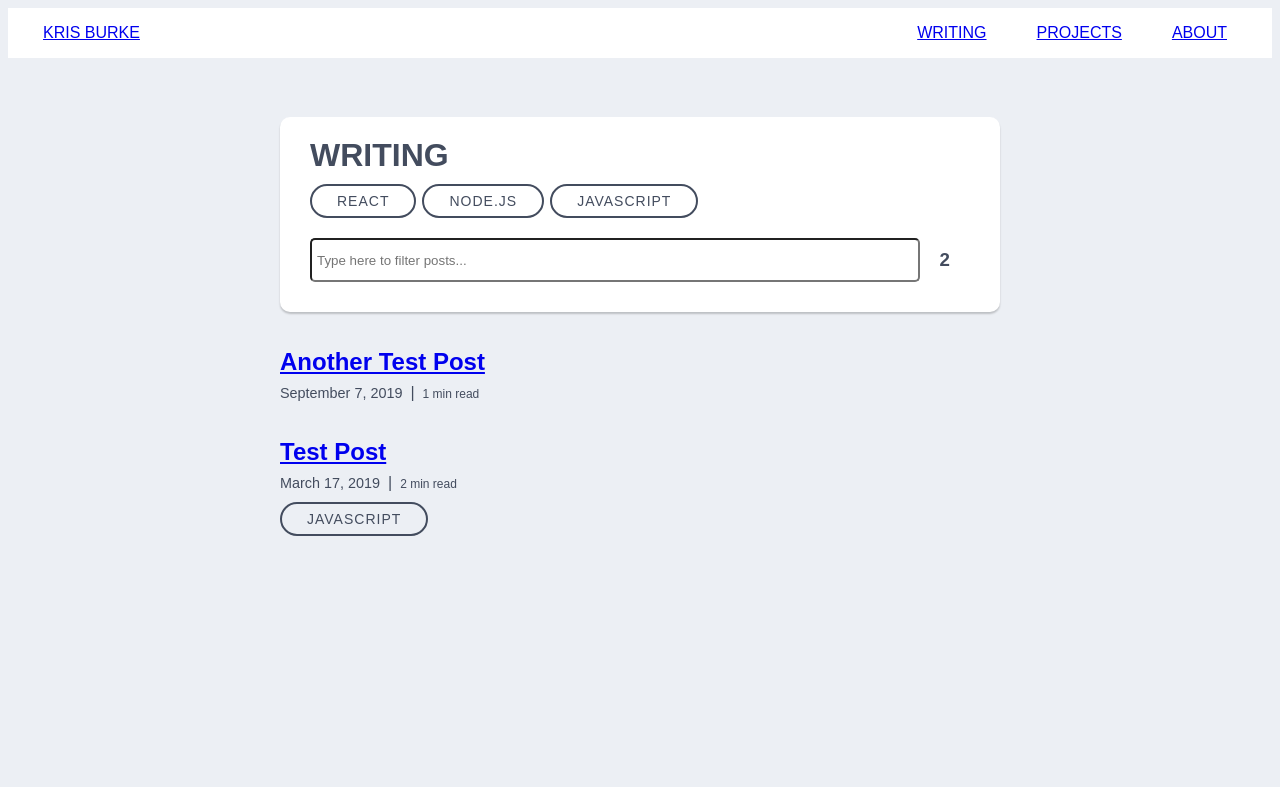
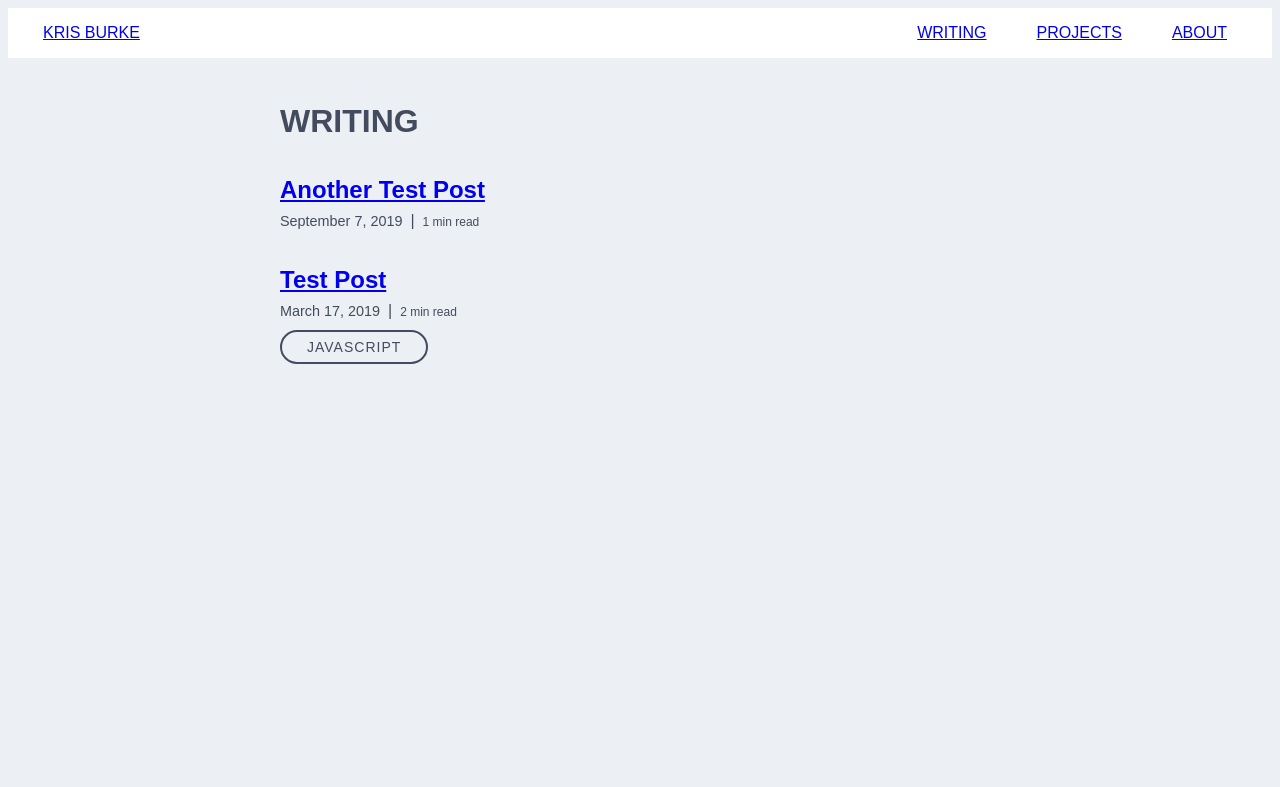
Before and after one commit to krisburke/krisburke.me, a Gatsby site: page /blog in a window 1280 px wide. Shown: the top 787 px of the page. Built offline with nearby package versions, Linux system fonts and the light colour scheme; Gatsby itself is replaced by a stand-in of ours; some packages are replaced by stand-ins of ours; a web font is replaced by a local one.

Commit message:
Remove post filtering

```diff
--- a/src/pages/about.js
+++ b/src/pages/about.js
@@ -2,6 +2,7 @@ import React from 'react';
 import { graphql } from 'gatsby';
 import get from 'lodash/get';
 import SiteLayout from '../components/SiteLayout/SiteLayout';
+import typographyStyles from '../common/styles/typography.css';
 
 class AboutPage extends React.Component {
     render() {
@@ -10,7 +11,7 @@ class AboutPage extends React.Component {
         return (
             <SiteLayout location={this.props.location} title={siteTitle}>
                 <main>
-                    <h1>Hello from About</h1>
+                    <h1 className={typographyStyles.pageHeading}>ABOUT</h1>
                 </main>
             </SiteLayout>
         );
--- a/src/pages/blog.js
+++ b/src/pages/blog.js
@@ -3,7 +3,7 @@ import { graphql } from 'gatsby';
 import get from 'lodash/get';
 import SiteLayout from '../components/SiteLayout/SiteLayout';
 import BlogPostHeading from '../components/BlogPostHeading/BlogPostHeading';
-import BlogPostFilterSection from '../components/BlogPostFilterSection/BlogPostFilterSection';
+import typographyStyles from '../common/styles/typography.css';
 
 class BlogIndexPage extends React.Component {
     constructor(props) {
@@ -12,117 +12,38 @@ class BlogIndexPage extends React.Component {
         // FIXME, tags need to be available to all places BlogPostHeading is
         //  rendered, not just in blog template
         this.state = {
-            searchTerm: '',
             tags: [
                 { text: 'React', color: 'lightBlue', id: 'react' },
                 { text: 'Node.js', color: 'green', id: 'reactRouter' },
                 { text: 'JavaScript', color: 'yellow', id: 'javascript' },
                 { id: 'default', color: 'darkGrey' },
             ],
-            currentTags: [],
-            posts: get(this, 'props.data.allMarkdownRemark.edges') || [],
-            filteredPosts:
-                get(this, 'props.data.allMarkdownRemark.edges') || [],
         };
 
         this.getTagByTagId = this.getTagByTagId.bind(this);
-        this.updateSearchTerm = this.updateSearchTerm.bind(this);
-        this.filterPosts = this.filterPosts.bind(this);
-        this.updateTags = this.updateTags.bind(this);
     }
 
     componentDidMount() {
         this.setState({ currentTags: this.state.tags });
     }
 
-    getPostTitleFromPost(post) {
-        return get(post, 'node.frontmatter.title');
-    }
-
     getTagIdsFromPost(post) {
         return get(post, 'node.frontmatter.tags') || [];
-    }
-
-    isTagIdInTagList(tagId, tagList) {
-        return tagList.map(tag => tag.id).includes(tagId);
-    }
-
-    addTagToTagList(tagId, tagList) {
-        return [...tagList, this.getTagByTagId(tagId)];
-    }
-
-    removeTagFromTagList(tagId, tagList) {
-        return tagList.filter(tag => tag.id !== tagId);
     }
 
     getTagByTagId(tagId) {
         return this.state.tags.find(tag => tag.id === tagId);
     }
 
-    filterPostsBySearchTerm(posts, searchTerm) {
-        return posts.filter(post =>
-            this.getPostTitleFromPost(post)
-                .toLowerCase()
-                .includes(searchTerm.toLowerCase())
-        );
-    }
-
-    filterPostsByTags(posts, currentTags) {
-        return posts.filter(post => {
-            const postTagIds = this.getTagIdsFromPost(post);
-
-            return postTagIds.some(postTagId =>
-                this.isTagIdInTagList(postTagId, currentTags)
-            );
-        });
-    }
-
-    filterPosts() {
-        const { posts, searchTerm, currentTags } = this.state;
-        let filteredPosts = this.filterPostsBySearchTerm(posts, searchTerm);
-
-        if (currentTags.length > 0) {
-            filteredPosts = this.filterPostsByTags(filteredPosts, currentTags);
-        }
-
-        this.setState({ filteredPosts });
-    }
-
-    updateSearchTerm({ target: { value } }) {
-        this.setState({ searchTerm: value }, () => {
-            this.filterPosts();
-        });
-    }
-
-    updateTags(tagId) {
-        const { currentTags } = this.state;
-
-        const updatedTags = this.isTagIdInTagList(tagId, currentTags)
-            ? this.removeTagFromTagList(tagId, currentTags)
-            : this.addTagToTagList(tagId, currentTags);
-
-        this.setState({ currentTags: updatedTags }, () => {
-            this.filterPosts();
-        });
-    }
-
     render() {
-        const { filteredPosts, tags, currentTags, searchTerm } = this.state;
+        const posts = get(this, 'props.data.allMarkdownRemark.edges') || [];
         const siteTitle = get(this, 'props.data.site.siteMetadata.title');
-        const postCount = (filteredPosts && filteredPosts.length) || 0;
 
         return (
             <SiteLayout location={this.props.location} title={siteTitle}>
-                <BlogPostFilterSection
-                    tags={tags}
-                    currentTags={currentTags}
-                    handleUpdateTags={this.updateTags}
-                    searchTerm={searchTerm}
-                    handleUpdateSearchTerm={this.updateSearchTerm}
-                    postCount={postCount}
-                />
                 <main>
-                    {filteredPosts.map(post => (
+                    <h1 className={typographyStyles.pageHeading}>WRITING</h1>
+                    {posts.map(post => (
                         <article key={get(post, 'node.fields.slug')}>
                             <BlogPostHeading
                                 post={post.node}
--- a/src/posts/another-test-post/index.md
+++ b/src/posts/another-test-post/index.md
@@ -1,6 +1,7 @@
 ---
 title: Another Test Post
 date: '2019-09-07'
+spoiler: ''
 tags: []
 ---
 
--- a/src/posts/test-post/index.md
+++ b/src/posts/test-post/index.md
@@ -1,6 +1,7 @@
 ---
 title: Test Post
 date: '2019-03-17'
+spoiler: ''
 tags: ['javascript']
 ---
 
```
